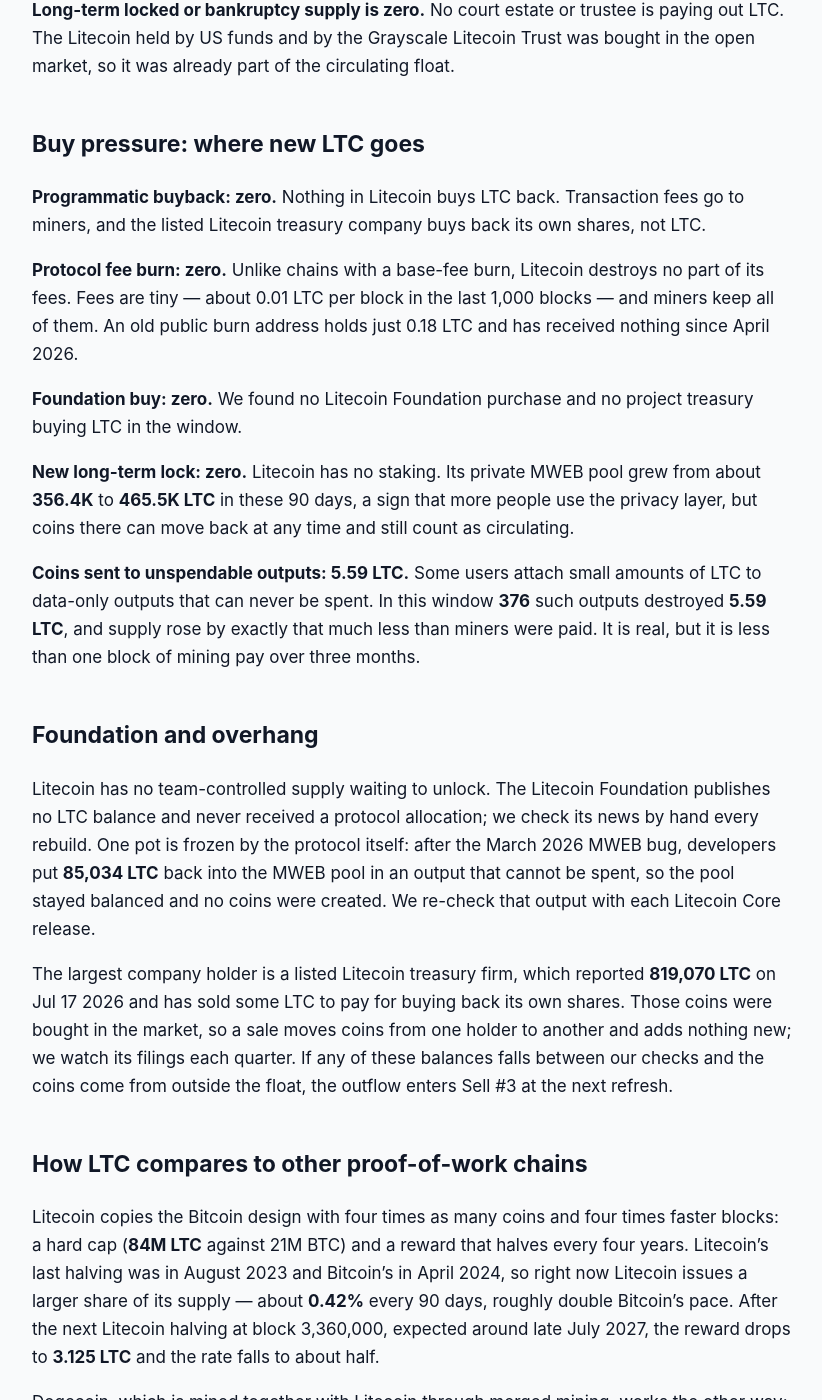
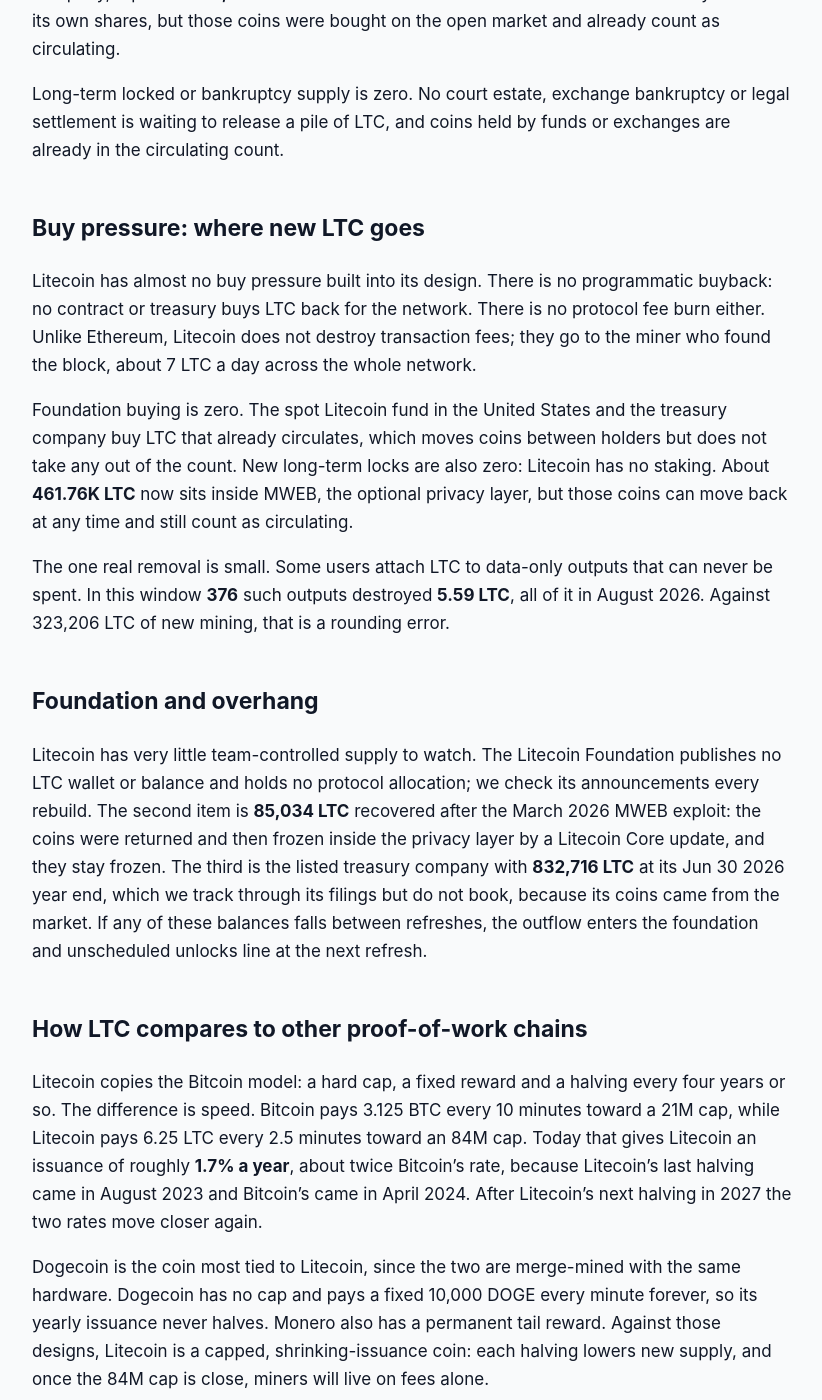
Before and after one commit to jeevansongmy-spec/mrnasdog-articles, a Jekyll site: the page built from crypto/ltc-pressure-framework.md, in a window 1280 px wide and 1400 px high, scrolled down 1250 px. Shown: the whole window, without its empty margins (228-1050 px from the left). Built offline with Jekyll 4.4.1, drawn with Linux system fonts in a browser that asks for light colours; some of the changed text lies outside the part shown.

Commit message:
publish: crypto/ltc-pressure-framework

```diff
--- a/crypto/ltc-pressure-framework.md
+++ b/crypto/ltc-pressure-framework.md
@@ -1,9 +1,9 @@
 ---
-title:         "LTC Inflation Analysis · October 2026 · Mixed flows · supply roughly steady"
-description:   "LTC supply grows slowly: 322,794 LTC of mining rewards in 90 days, almost no burn and no buyback, +0.42% net, the same next. 84M cap; halving July 2027."
+title:     "LTC Inflation Analysis · October 2026 · Mixed flows · supply roughly steady"
+description:  "LTC is mildly inflationary: 323K LTC of block rewards to miners and no fee burn gives +0.42% net over 90 days, the same next. 84M cap; halving in 2027."
 canonical_url: "https://mrnasdog.com/research/ltc/inflation"
-tags:          ["crypto", "ltc", "litecoin", "pow"]
-published:     true
+tags:     ["crypto", "ltc", "litecoin", "pow"]
+published:   true
 ---
 *Originally published at [https://mrnasdog.com/research/ltc/inflation](https://mrnasdog.com/research/ltc/inflation)*
 
@@ -12,62 +12,54 @@ The Litecoin coin page has the score, the price drivers and every question answe
 
 # LTC Inflation Analysis · October 2026 · Mixed flows · supply roughly steady
 
-**Litecoin (LTC)** grows its supply slowly and on a fixed timetable. In the 90 days to Oct 12 2026, miners were paid **322,794 new LTC** through the block reward, while only **5.59 LTC** was destroyed, so net supply rose about **+0.42%**. Our monitor reads **+0.41%**, the same picture. Litecoin has no premine, no vesting, no buyback and no fee burn, and its supply can never pass the **84M LTC** cap.
+Litecoin (LTC) is mildly inflationary and the reason is simple: miners are paid in new coins and nothing takes them back. Between Jul 24 and Oct 22 2026 the Litecoin network created **323,206 LTC** of block rewards, while users destroyed only **5.59 LTC** by sending it to unspendable outputs. Net, LTC supply grew **+0.42%** in 90 days, and the next 90 days look the same. Other market trackers show **+0.46%**. Every LTC that will ever exist is capped at **84M**, and the next halving, around late July 2027, cuts the reward in half.
 
 ## The verdict, in one paragraph
 
-Over the last 90 days, Litecoin supply grew by a net **+0.42%** of the **77.71M LTC** in circulation, and the next 90 days should add the same **+0.42%**. The monitor measured **+0.41%** over the same kind of window, a gap of **less than 0.01 percentage points**, well inside our 0.5-point limit, so no warning chip is needed. All of the new supply is the Litecoin block reward, and almost nothing leaves. Litecoin is a **quiet, capped proof-of-work chain that inflates by its mining schedule and nothing else**.
+Litecoin added **+0.42%** to its circulating supply over the last 90 days, and our projection for the next 90 days is also **+0.42%**. Other market trackers put the same 90-day change at **+0.46%**, a gap of just **0.04 percentage points**, so the two readings agree and no warning chip is shown. Almost the whole move is one mechanism: the fixed proof-of-work block reward of 6.25 LTC. There is no vesting, no team reserve, no staking and no fee burn on Litecoin. The cite-able label: **a fixed-schedule proof-of-work coin with steady, predictable miner issuance until the 2027 halving**.
 
 ## Sell pressure: where new LTC comes from
 
-**Protocol inflation is the only source: 322,794 LTC in 90 days.** Every Litecoin block pays its miner **6.25 new LTC**, a reward that has held since the August 2023 halving. Between Jul 14 and Oct 12 2026 miners found **51,647 blocks**, one every 150.6 seconds on average against the 150-second target, which works out to about **3,587 new LTC a day**. We counted the blocks at both ends of the window and checked the coinbase payouts, and two separate supply records agree to within one LTC. Because the blocks ran very slightly slow, the next 90 days should bring about **322,809 LTC** — practically the same amount. Miners usually sell part of this pay to cover power and machines, which makes it real sell pressure.
+Protocol inflation is the only live source of new LTC. Every Litecoin block pays its miner a subsidy of 6.25 new LTC, a figure set in 2023 when block 2,520,000 cut it from 12.5. In the 90 days to Oct 22 2026 the Litecoin network produced **51,713 blocks**, one roughly every 150 seconds, and so created **323,206 LTC**, about **3,590 LTC a day**. Because the Litecoin reward is paid per block and blocks arrived almost exactly on schedule, the next 90 days should bring about the same **323,206 LTC**.
 
-**Vesting unlocks are zero.** Charlie Lee launched Litecoin in October 2011 with no premine and no share for a team or investors. Every LTC in existence was mined, so there is no unlock calendar, and circulating supply equals total supply.
+Vesting unlocks are zero and always have been. Litecoin was launched by Charlie Lee in October 2011 with no presale, no investor round and no team allocation, so there is no unlock calendar and no cliff to wait for. Every LTC in existence came from mining.
 
-**Foundation and unscheduled unlocks are zero.** The Litecoin Foundation is a non-profit funded by donations; the protocol never gave it coins, and we found no sign of it releasing LTC in this window.
+Foundation and unscheduled unlocks are zero. The Litecoin Foundation is a non-profit that runs on donations and never received a coin allocation, so it has no reserve that could be released onto the market. The largest known corporate holder, a listed Litecoin treasury company, reported **832,716 LTC** on Jun 30 2026 and has sold some LTC to fund buybacks of its own shares, but those coins were bought on the open market and already count as circulating.
 
-**Long-term locked or bankruptcy supply is zero.** No court estate or trustee is paying out LTC. The Litecoin held by US funds and by the Grayscale Litecoin Trust was bought in the open market, so it was already part of the circulating float.
+Long-term locked or bankruptcy supply is zero. No court estate, exchange bankruptcy or legal settlement is waiting to release a pile of LTC, and coins held by funds or exchanges are already in the circulating count.
 
 ## Buy pressure: where new LTC goes
 
-**Programmatic buyback: zero.** Nothing in Litecoin buys LTC back. Transaction fees go to miners, and the listed Litecoin treasury company buys back its own shares, not LTC.
+Litecoin has almost no buy pressure built into its design. There is no programmatic buyback: no contract or treasury buys LTC back for the network. There is no protocol fee burn either. Unlike Ethereum, Litecoin does not destroy transaction fees; they go to the miner who found the block, about 7 LTC a day across the whole network.
 
-**Protocol fee burn: zero.** Unlike chains with a base-fee burn, Litecoin destroys no part of its fees. Fees are tiny — about 0.01 LTC per block in the last 1,000 blocks — and miners keep all of them. An old public burn address holds just 0.18 LTC and has received nothing since April 2026.
+Foundation buying is zero. The spot Litecoin fund in the United States and the treasury company buy LTC that already circulates, which moves coins between holders but does not take any out of the count. New long-term locks are also zero: Litecoin has no staking. About **461.76K LTC** now sits inside MWEB, the optional privacy layer, but those coins can move back at any time and still count as circulating.
 
-**Foundation buy: zero.** We found no Litecoin Foundation purchase and no project treasury buying LTC in the window.
-
-**New long-term lock: zero.** Litecoin has no staking. Its private MWEB pool grew from about **356.4K** to **465.5K LTC** in these 90 days, a sign that more people use the privacy layer, but coins there can move back at any time and still count as circulating.
-
-**Coins sent to unspendable outputs: 5.59 LTC.** Some users attach small amounts of LTC to data-only outputs that can never be spent. In this window **376** such outputs destroyed **5.59 LTC**, and supply rose by exactly that much less than miners were paid. It is real, but it is less than one block of mining pay over three months.
+The one real removal is small. Some users attach LTC to data-only outputs that can never be spent. In this window **376** such outputs destroyed **5.59 LTC**, all of it in August 2026. Against 323,206 LTC of new mining, that is a rounding error.
 
 ## Foundation and overhang
 
-Litecoin has no team-controlled supply waiting to unlock. The Litecoin Foundation publishes no LTC balance and never received a protocol allocation; we check its news by hand every rebuild. One pot is frozen by the protocol itself: after the March 2026 MWEB bug, developers put **85,034 LTC** back into the MWEB pool in an output that cannot be spent, so the pool stayed balanced and no coins were created. We re-check that output with each Litecoin Core release.
-
-The largest company holder is a listed Litecoin treasury firm, which reported **819,070 LTC** on Jul 17 2026 and has sold some LTC to pay for buying back its own shares. Those coins were bought in the market, so a sale moves coins from one holder to another and adds nothing new; we watch its filings each quarter. If any of these balances falls between our checks and the coins come from outside the float, the outflow enters Sell #3 at the next refresh.
+Litecoin has very little team-controlled supply to watch. The Litecoin Foundation publishes no LTC wallet or balance and holds no protocol allocation; we check its announcements every rebuild. The second item is **85,034 LTC** recovered after the March 2026 MWEB exploit: the coins were returned and then frozen inside the privacy layer by a Litecoin Core update, and they stay frozen. The third is the listed treasury company with **832,716 LTC** at its Jun 30 2026 year end, which we track through its filings but do not book, because its coins came from the market. If any of these balances falls between refreshes, the outflow enters the foundation and unscheduled unlocks line at the next refresh.
 
 ## How LTC compares to other proof-of-work chains
 
-Litecoin copies the Bitcoin design with four times as many coins and four times faster blocks: a hard cap (**84M LTC** against 21M BTC) and a reward that halves every four years. Litecoin's last halving was in August 2023 and Bitcoin's in April 2024, so right now Litecoin issues a larger share of its supply — about **0.42%** every 90 days, roughly double Bitcoin's pace. After the next Litecoin halving at block 3,360,000, expected around late July 2027, the reward drops to **3.125 LTC** and the rate falls to about half.
+Litecoin copies the Bitcoin model: a hard cap, a fixed reward and a halving every four years or so. The difference is speed. Bitcoin pays 3.125 BTC every 10 minutes toward a 21M cap, while Litecoin pays 6.25 LTC every 2.5 minutes toward an 84M cap. Today that gives Litecoin an issuance of roughly **1.7% a year**, about twice Bitcoin's rate, because Litecoin's last halving came in August 2023 and Bitcoin's came in April 2024. After Litecoin's next halving in 2027 the two rates move closer again.
 
-Dogecoin, which is mined together with Litecoin through merged mining, works the other way: it pays a fixed 10,000 DOGE per block forever, with no cap and no halving. Monero also keeps a small fixed tail reward after its main emission ended. Litecoin has neither — its block reward keeps halving until new supply is close to zero, and fees alone will one day have to pay miners.
+Dogecoin is the coin most tied to Litecoin, since the two are merge-mined with the same hardware. Dogecoin has no cap and pays a fixed 10,000 DOGE every minute forever, so its yearly issuance never halves. Monero also has a permanent tail reward. Against those designs, Litecoin is a capped, shrinking-issuance coin: each halving lowers new supply, and once the 84M cap is close, miners will live on fees alone.
 
-Compared with proof-of-stake chains such as Ethereum, Litecoin has no staking pot that grows with participation and no fee burn that can offset issuance in busy months. Its supply path is set by block height, not by usage, which makes it one of the easiest coins in our catalog to forecast.
+Litecoin also lacks the supply levers that many newer chains have. There is no EIP-1559 style fee burn like Ethereum, no exchange buyback like BNB, and no unlock calendar like most venture-funded tokens. That makes LTC supply easy to forecast: it rises by the block reward and very little else.
 
 ## What to watch in the next 90 days
 
-**Block speed.** Litecoin pays per block, so if hash power jumps and blocks come faster than every 150 seconds before the next difficulty adjustment, issuance runs slightly above 322,809 LTC; slower blocks do the opposite.
+Nov 10 2026: Binance closes its mining pool. It found only about **0.4%** of Litecoin blocks in the past month, so block times and LTC issuance should barely change, and a new pool that shares part of its fees with the Litecoin Foundation opened in public beta on Oct 20 2026.
 
-**The Grayscale ETF conversion.** Grayscale filed on Sep 11 2026 to turn its Litecoin Trust into an exchange-listed fund. A decision would change who buys LTC, but not how many coins are made.
+The Grayscale Litecoin Trust is still waiting to become a listed ETF after its amended filing on Sep 11 2026. An approval could bring new buyers, but they buy coins already in circulation, so it does not change supply.
 
-**The treasury company's next report.** Its next quarterly filing will show whether it kept selling LTC to fund share buybacks — flows inside the float that matter for demand, not for supply.
+Litecoin Core security releases. The MWEB privacy layer needed several patches in 2026, the latest on Sep 12 2026. A new bug that created coins, like the March 2026 exploit, would be the one way LTC supply could jump outside the schedule.
 
-**MWEB releases.** Any new Litecoin Core release that touches the frozen 85,034 LTC output or the MWEB rules would be checked against supply on the next rebuild.
-
-**The halving countdown.** Block 3,360,000 is about 290 days away, outside this window; the next 90 days still pay 6.25 LTC per block.
+The treasury company's next quarterly report, which will show whether it kept selling LTC to buy back its own shares. The halving itself, around Jul 28 2027, is outside this window.
 
 ## Summary
 
-Litecoin (LTC) is mildly inflationary on a fixed schedule: miners received **322,794 LTC** in the 90 days to Oct 12 2026, almost none was removed, and net supply rose **+0.42%**, in line with the monitor's **+0.41%**. There is no premine, no vesting, no buyback and no fee burn, so the only lever is the block reward. The main risk is steady miner selling of about 3,587 new LTC a day, with no burn to offset it. The ceiling is hard: supply cannot pass **84M LTC**, and the reward halves to 3.125 LTC around late July 2027.
+Litecoin supply grew **+0.42%** over the 90 days to Oct 22 2026, almost entirely from the 6.25 LTC block reward paid to miners, and is projected to grow about the same over the next 90 days. Litecoin has no vesting, no team reserve, no buyback and no fee burn; only 5.59 LTC left circulation through unspendable outputs. The main supply risk is a software bug like the March 2026 MWEB exploit, not a scheduled unlock. Supply is capped at 84M LTC, and the next halving, around late July 2027, cuts new issuance in half.
 
-*MrNasDog Pressure Framework analysis of LTC, Metric 1 — Inflation. Data + explanation only. Not financial advice. Checked Oct 12 2026.*
+*MrNasDog Pressure Framework analysis of LTC, Metric 1 — Inflation. Data + explanation only. Not financial advice. Checked Oct 22 2026.*
```
